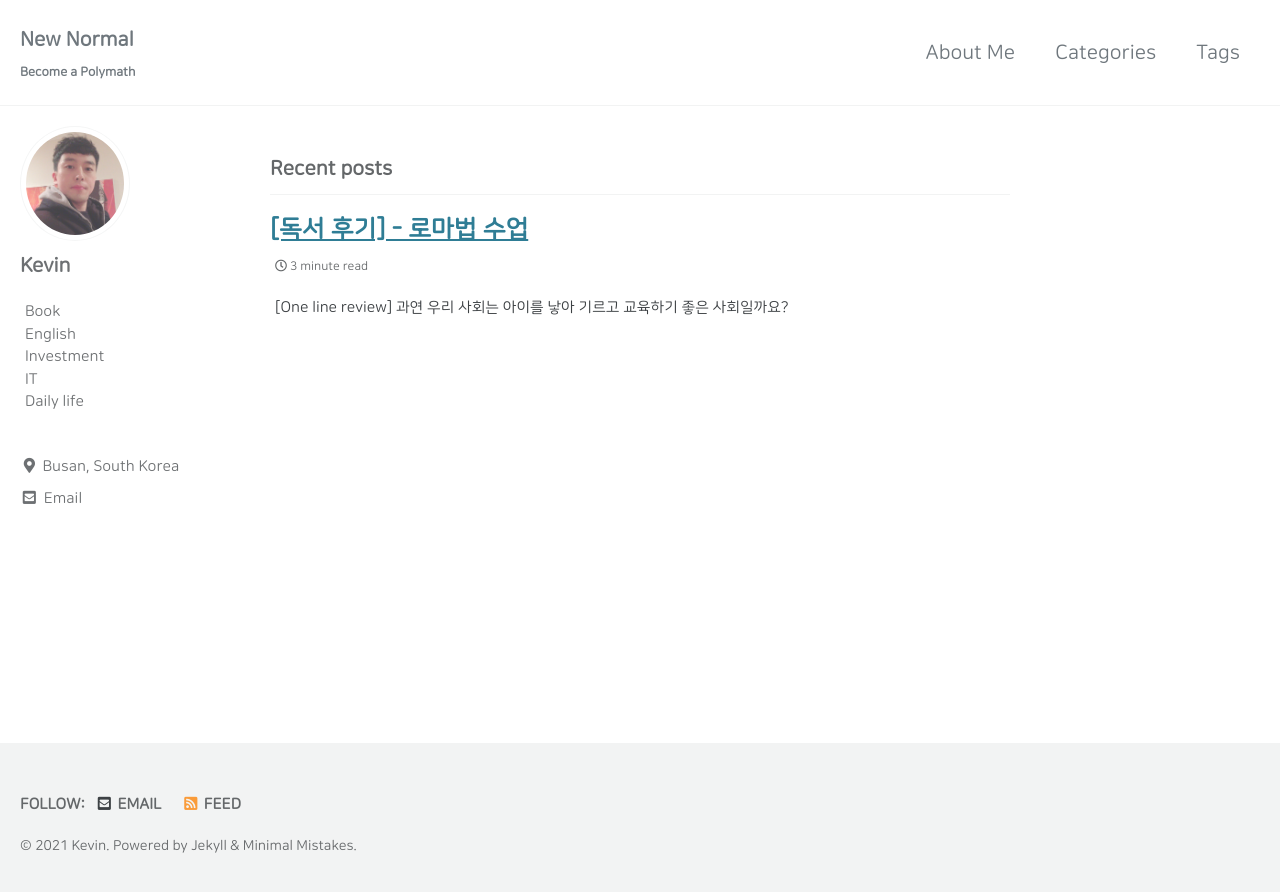
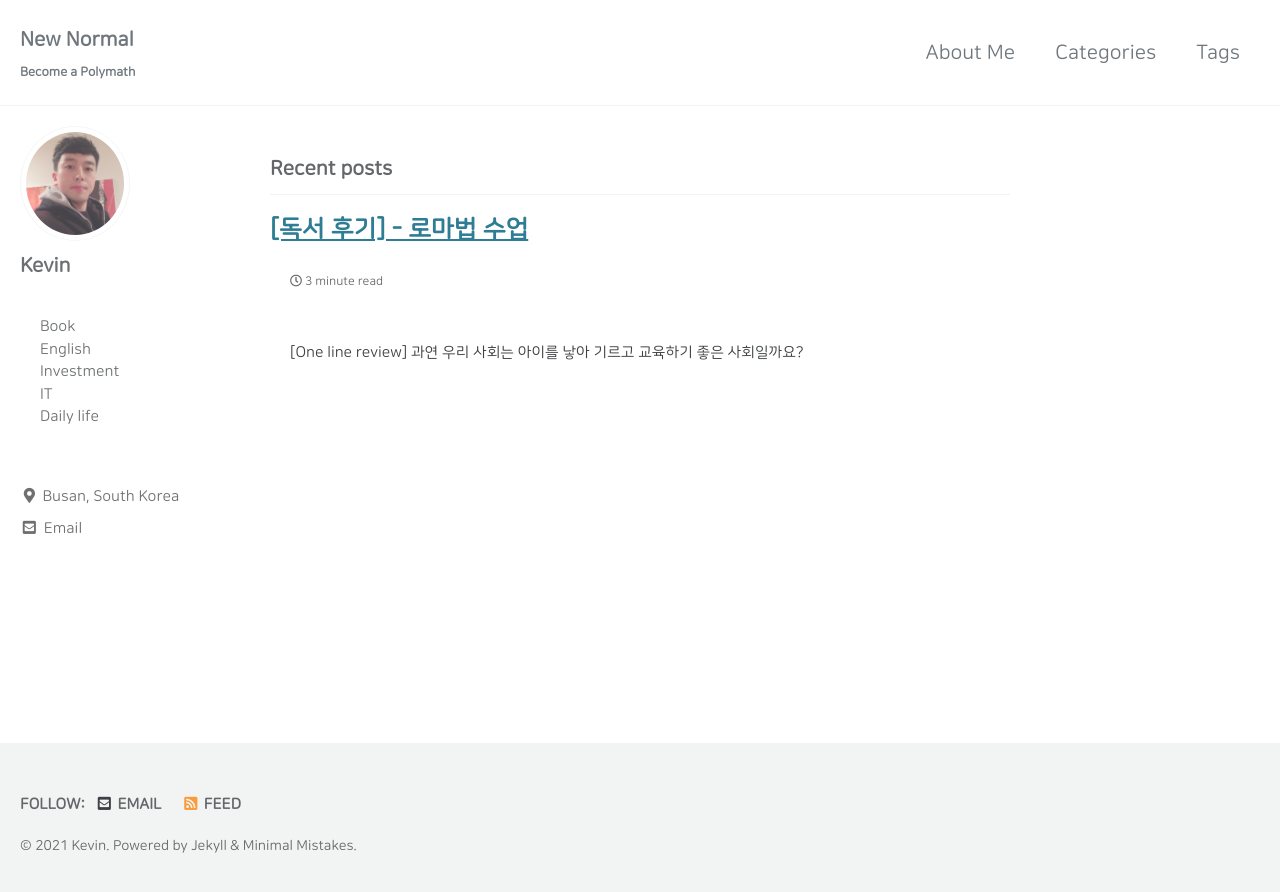
Before and after one commit to letsgokevin/readyfornewnormal.github.io, a Jekyll site: the page built from index.html, in a window 1280 px wide. Shown: the top 892 px of the page. Built offline with Jekyll 4.4.1, drawn with Linux system fonts in a browser that asks for light colours; cached includes are drawn as plain includes; the list of posts is cut into pages by our own code.

Commit message:
padding 20

```diff
--- a/_sass/minimal-mistakes/_base.scss
+++ b/_sass/minimal-mistakes/_base.scss
@@ -65,7 +65,7 @@ small,
 
 p {
   margin-bottom: 2.5em;
-  padding: 5px
+  padding: 20px
 }
 
 u,
```
